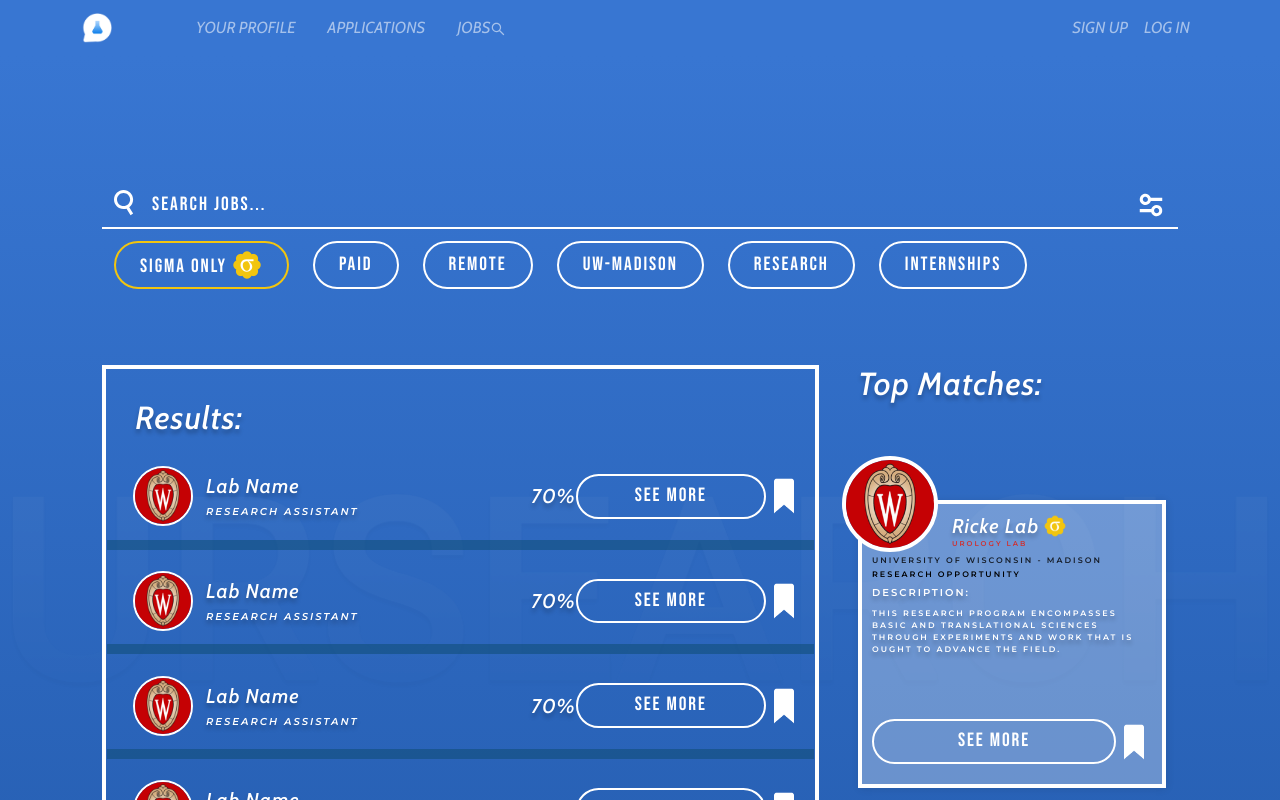
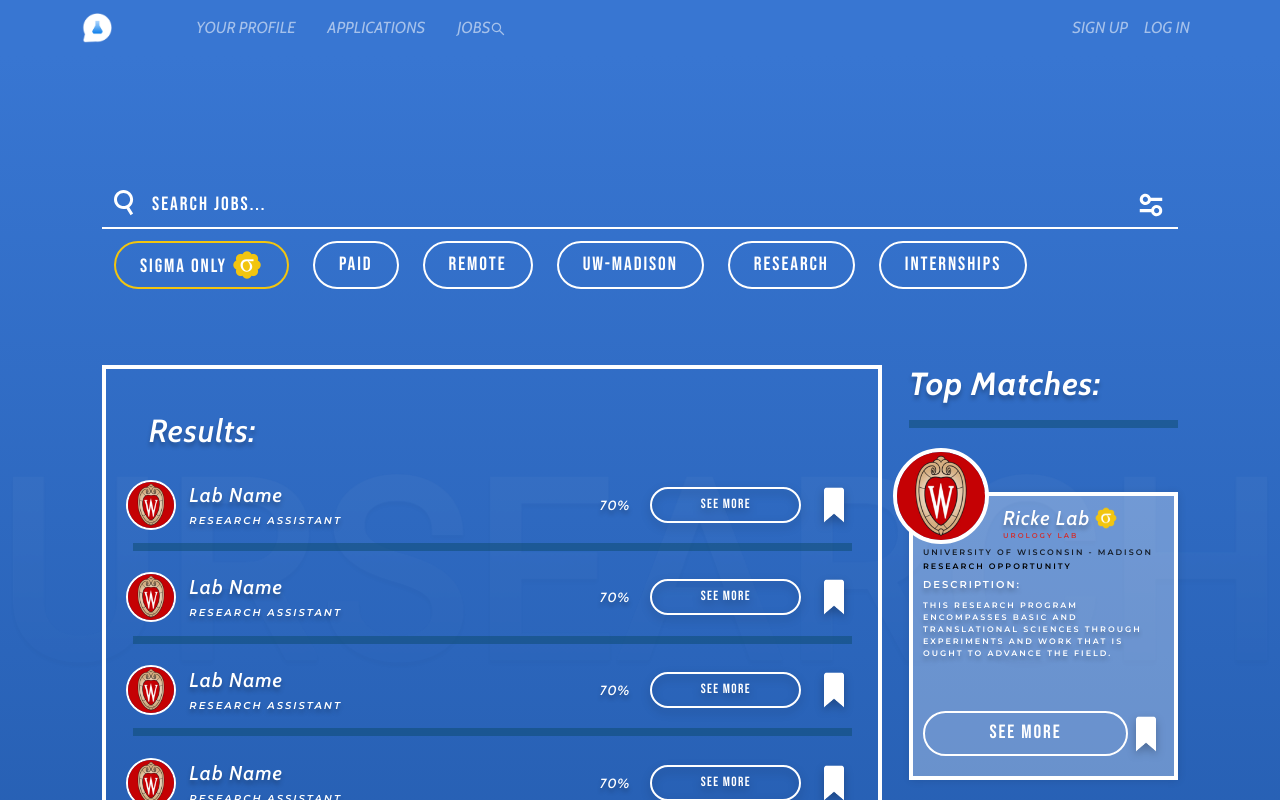
Before and after one commit to sweMojtaba/urSearchFrontEnd, a Next.js app: page /search-for-jobs in a window 1280 px wide. Shown: the top 800 px of the page. Built offline with nearby package versions, Linux system fonts and the light colour scheme; a web font is replaced by a local one.

Commit message:
Completed static job results page

```diff
--- a/app/search-for-jobs/page.tsx
+++ b/app/search-for-jobs/page.tsx
@@ -43,23 +43,26 @@
     return (
         <Container className="medium-content">
             <SearchBarWithAdvancedFilters />
-            <Row>
-                <Col md={12} lg={8} className="results-box">
+            <div id="jobs-container">
+                <div id="results-container">
                     <h2 id="title">Results:</h2>
                     {Array.from({ length: 12 }, (_, index) => (
                         <JobResultCard key={index} />
                     ))}
-                </Col>
-                <Col>
-                    <h2>Top Matches:</h2>
-                    <Col>
+                </div>
+                <div id="top-matches-container">
+                    <h2 id="top-matches">Top Matches:</h2>
+                    <div>
                       {reccomendedCardData.map((card, index) => {
                           return <JobCard key={index} company={card.company} location={card.location} sigma={card.sigma} affiliation={card.affiliation} typeOfPosition={card.typeOfPosition} description={card.description} bookmarked={card.bookmarked} />;
                       })}
-                    </Col>
-                </Col>
-            </Row>
-            <h2>“Propose Idea” listings are an opportunity for you to share your Research or Innovation with a recruiting team and if accepted, use their resources and collaborate with them to bring your idea to Life.</h2>
+                    </div>
+                </div>
+            </div>
+            <div id="footer">
+              <h1 id="exclamation">!</h1>
+              <h2>“Propose Idea” listings are an opportunity for you to share your Research or Innovation with a recruiting team and if accepted, use their resources and collaborate with them to bring your idea to Life.</h2>
+            </div>
         </Container>
     );
 }
--- a/app/search-for-jobs/search-for-jobs.scss
+++ b/app/search-for-jobs/search-for-jobs.scss
@@ -1,10 +1,51 @@
-.results-box {
+#jobs-container {
+    display: grid;
+    grid-template-columns: 75% 25%;
+
+    // When the screen is smaller than 992px, change the grid to a single column
+    @media (max-width: 992px) {
+        grid-template-columns: 100%;
+    }
+}
+
+#results-container {
     border: 4px solid #fff;
-    padding: 1em;
+    padding: 2em;
     font-size: smaller;
     margin: 0em 2em 0em 0em;
+
+    // When screen is smaller than 992px, remove the right margin
+    @media (max-width: 992px) {
+        margin: 0em;
+    }
 }
 
 #title {
     margin: 0.5em;
 }
+
+#top-matches-container {
+    display: block;
+
+    // When the screen is smaller than 992px, hide the top matches
+    @media (max-width: 992px) {
+        display: none;
+    }
+}
+
+#top-matches {
+    font-weight: bold;
+    border-bottom: 8px solid rgba(12, 74, 110, 0.5);
+    padding-bottom: 0.5em;
+}
+
+#footer {
+    display: flex;
+    align-items: center;
+    margin-top: -1rem;
+}
+
+#exclamation {
+    font-size: 10em;
+    margin-right: 0.1em;
+}
--- a/components/cards-and-items/cards.tsx
+++ b/components/cards-and-items/cards.tsx
@@ -101,7 +101,7 @@
 
 export function JobCard({ company, location, sigma, affiliation, typeOfPosition, description, bookmarked }: JobCardProps) {
     return (
-        <Col>
+        <div className="job-card">
             <Image src={"/uw-logo.png"} alt="UW Madison Logo" width={96} height={96} className="uw-logo" />
             <div className="card">
                 <div>
@@ -122,28 +122,28 @@
                     <Image src={bookmarked ? "/bookmark-filled.png" : "/bookmark-empty.png"} alt="Bookmark Status" width={36} height={36} className="bookmark-icon" />
                 </div>
             </div>
-        </Col>
+        </div>
     );
 }
 
 export function JobResultCard() {
     let viewPercentage = true;
     return (
-        <Row className="job-results-card">
-            <Col className="card-row">
-                <Image src={"/uw-logo.png"} alt="UW Madison Logo" width={60} height={60} className="job-results-photo" />
+        <div className="job-results-card">
+            <div className="card-row">
+                <Image src={"/uw-logo.png"} alt="UW Madison Logo" width={50} height={50} className="job-results-photo" />
                 <Col>
                     <h3>Lab Name</h3>
                     <h4><i>Research Assistant</i></h4>
                 </Col>
-            </Col>
-            <Col lg={5} className="job-results-end">
-                {viewPercentage ? <h3>70%</h3> : <></>}
-                <div className="job-results-see-more">
-                    <Button>See More</Button>
+            </div>
+            <div className="job-results-end">
+                {viewPercentage ? <h3 className="job-results-percentage">70%</h3> : <></>}
+                <div>
+                    <Button className="job-results-see-more">See More</Button>
                 </div>
-                <Image src={true ? "/bookmark-filled.png" : "/bookmark-empty.png"} alt="Bookmark Status" width={36} height={36} className="bookmark-icon" />
-            </Col>
-        </Row>
+                <Image src={true ? "/bookmark-filled.png" : "/bookmark-empty.png"} alt="Bookmark Status" width={36} height={36} className="job-results-bookmark" />
+            </div>
+        </div>
     );
 }
--- a/components/cards-and-items/info-card.scss
+++ b/components/cards-and-items/info-card.scss
@@ -62,6 +62,10 @@
     margin-left: 5rem;
 }
 
+.job-card {
+    margin-top: -2em;
+}
+
 // This is currently the logo for every profile picture.
 // Do we need to change this when we eventually put real photos in?
 .uw-logo {
@@ -123,34 +127,62 @@
     margin-top: 0.25rem;
 }
 
-// Job results card
+.bookmark-icon {
+    filter: drop-shadow(0px 4px 4px rgba(0, 0, 0, 0.25));
+}
+
+
+
+// ----- Job results card -----
 
 .job-results-card {
-    // display: flex;
-    margin-bottom: 0.5rem;
+    display: grid;
+    grid-template-columns: 65% 35%;
     justify-content: space-between;
     align-items: center;
-    // border-width: 0;
-    // border-bottom-width: 8px;
-    // border-color: #0c4a6e;
-    border-bottom: 2px solid rgba(12, 74, 110, 0.5);
-    border-bottom-width: 0.8em;
+    margin-bottom: 0.5rem;
+    border-bottom: 0.6em solid rgba(12, 74, 110, 0.5);
+
+    // When the screen is smaller than 992px, allow the right side to take up more space
+    @media (max-width: 992px) {
+        grid-template-columns: 50% 50%;
+    }
+}
+
+.job-results-description {
+    font-size: 2em;
 }
 
 .job-results-photo {
     position: relative;
-    margin: 1em;
+    margin: 1em 1em 1em -0.5em;
     border-radius: 50%;
     border: 0.15rem solid #FFF;
     z-index: 100;
 }
 
 .job-results-end {
-    display: flex;
-    justify-content: space-between;
+    display: grid;
+    grid-template-columns: 1fr 3fr 1fr;
     align-items: center;
+    width: 100%;
+}
+
+.job-results-percentage {
+    min-width: 0;
+    font-size: 1em;
+    justify-self: start;
 }
 
 .job-results-see-more {
-    width: 16em;
+    min-width: 0;
+    font-size: 1em;
+    filter: drop-shadow(0px 4px 4px rgba(0, 0, 0, 0.25));
+    width: 1fr;
 }
+
+.job-results-bookmark {
+    min-width: 0;
+    filter: drop-shadow(0px 4px 4px rgba(0, 0, 0, 0.25));
+    justify-self: end;
+}
```
